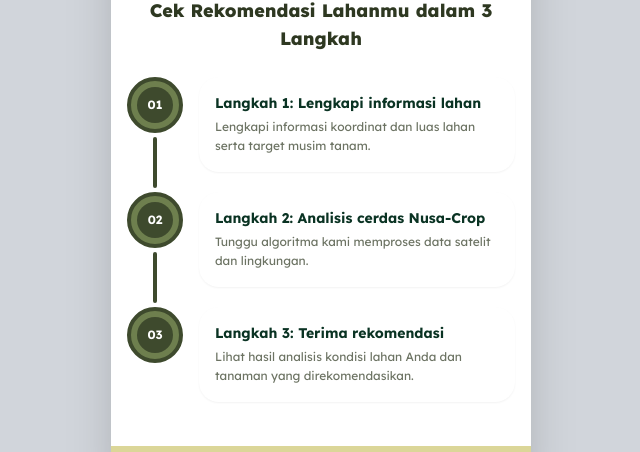
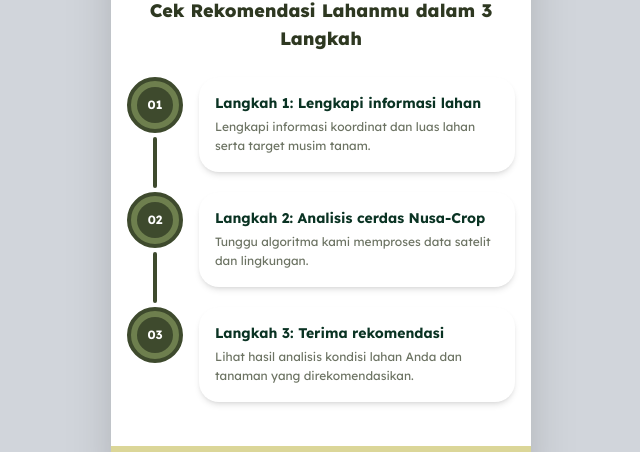
Before and after one commit to Naur4h/GEMASTIK-Softdev-Burhan, a Next.js app in the folder frontend/: page / in a window 1280 px wide. Shown: the part 320-772 px from the top of the page, without its empty margins (319-959 px from the left). Built offline with nearby package versions, Linux system fonts and the light colour scheme.

Commit message:
shadow fixed

```diff
--- a/frontend/app/analisis/hasil/page.tsx
+++ b/frontend/app/analisis/hasil/page.tsx
@@ -42,7 +42,7 @@ export default function HasilPage() {
       Kondisi Lingkungan Terdeteksi
     </h3>
   </div>
-<div className="rounded-b-2xl bg-white p-4 shadow-lg">
+<div className="rounded-b-2xl bg-white p-4 shadow-md">
     <div className="grid grid-cols-2 gap-3">
       <div className="rounded-xl bg-kondisiCard p-3 text-white">
         <p className="text-[10px] font-semibold uppercase opacity-80">Curah Hujan</p>
@@ -80,7 +80,7 @@ export default function HasilPage() {
       Rekomendasi Tanaman Lokal
     </h3>
   </div>
-<div className="rounded-b-2xl bg-white p-4 shadow-lg">
+<div className="rounded-b-2xl bg-white p-4 shadow-md">
     <div className="space-y-3">
       {rekomendasi.map((r, i) => (
         <RecommendationCard
--- a/frontend/app/page.tsx
+++ b/frontend/app/page.tsx
@@ -76,7 +76,7 @@ export default function HomePage() {
                 )}
               </div>
 
-              <div className="flex-1 rounded-2xl bg-white p-4 shadow-sm mb-5">
+              <div className="flex-1 rounded-2xl bg-white p-4 shadow-md mb-5">
                 <h4 className="mb-1 font-display text-sm font-bold text-[#0A3323]">
                   {step.title}
                 </h4>
```
